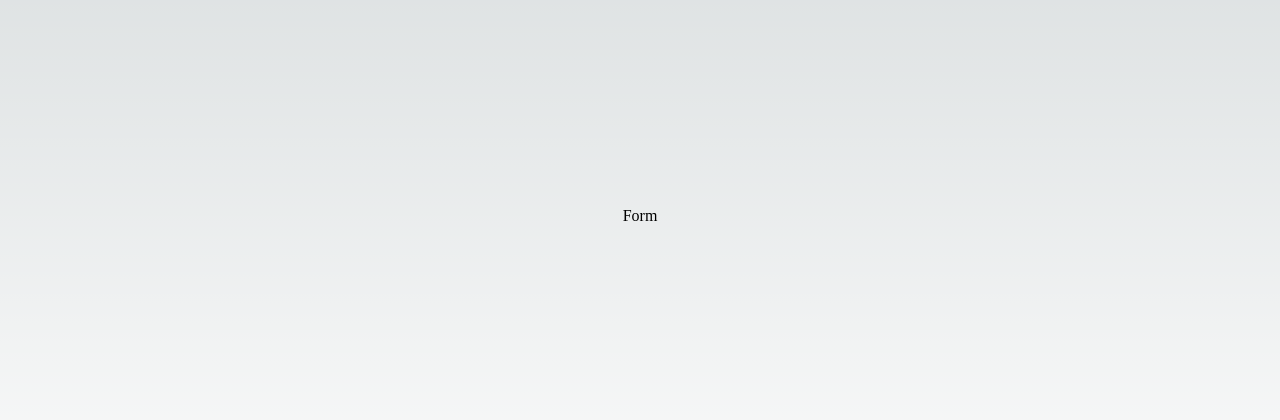
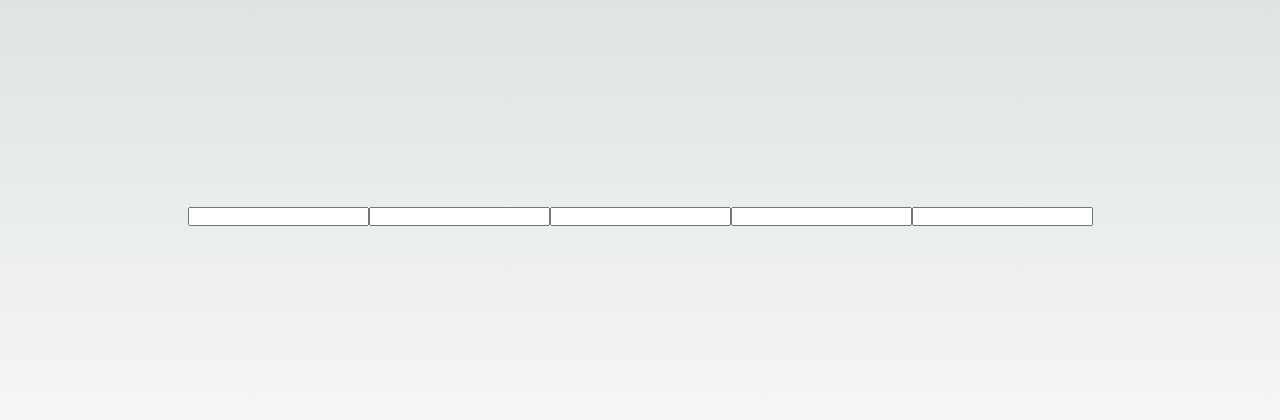
Before and after one commit to Aluonam/pt_131223, a Next.js app: page / in a window 1280 px wide. Shown: the part 184-604 px from the top of the page. Built offline with nearby package versions, Linux system fonts and the light colour scheme.

Commit message:
feat: Form style folder

```diff
--- a/components/Form.jsx
+++ /dev/null
@@ -1,9 +0,0 @@
-import React from 'react'
-
-const Form = () => {
-  return (
-    <div>Form</div>
-  )
-}
-
-export default Form
--- /dev/null
+++ b/components/form/Form.jsx
@@ -0,0 +1,22 @@
+import React, { useState } from 'react'
+import style from './Form.module.css'
+
+const Form = () => {
+
+    const [dataAPI, setDataAPI] = useState([])
+
+
+  return (
+    <>
+    <form>
+        <input type='number'></input>
+        <input type='text'></input>
+        <input type='password'></input>
+        <input type='number'></input>
+        <input type='number'></input>
+    </form>
+    </>
+  )
+}
+
+export default Form
--- a/pages/index.js
+++ b/pages/index.js
@@ -1,6 +1,6 @@
 import Head from 'next/head'
 import styles from '@/styles/Home.module.css'
-import Form from '@/components/Form'
+import Form from '@/components/form/Form'
 
 export default function Home() {
   return (
```
Also changed, not shown: components/form/Form.module.css (added).
